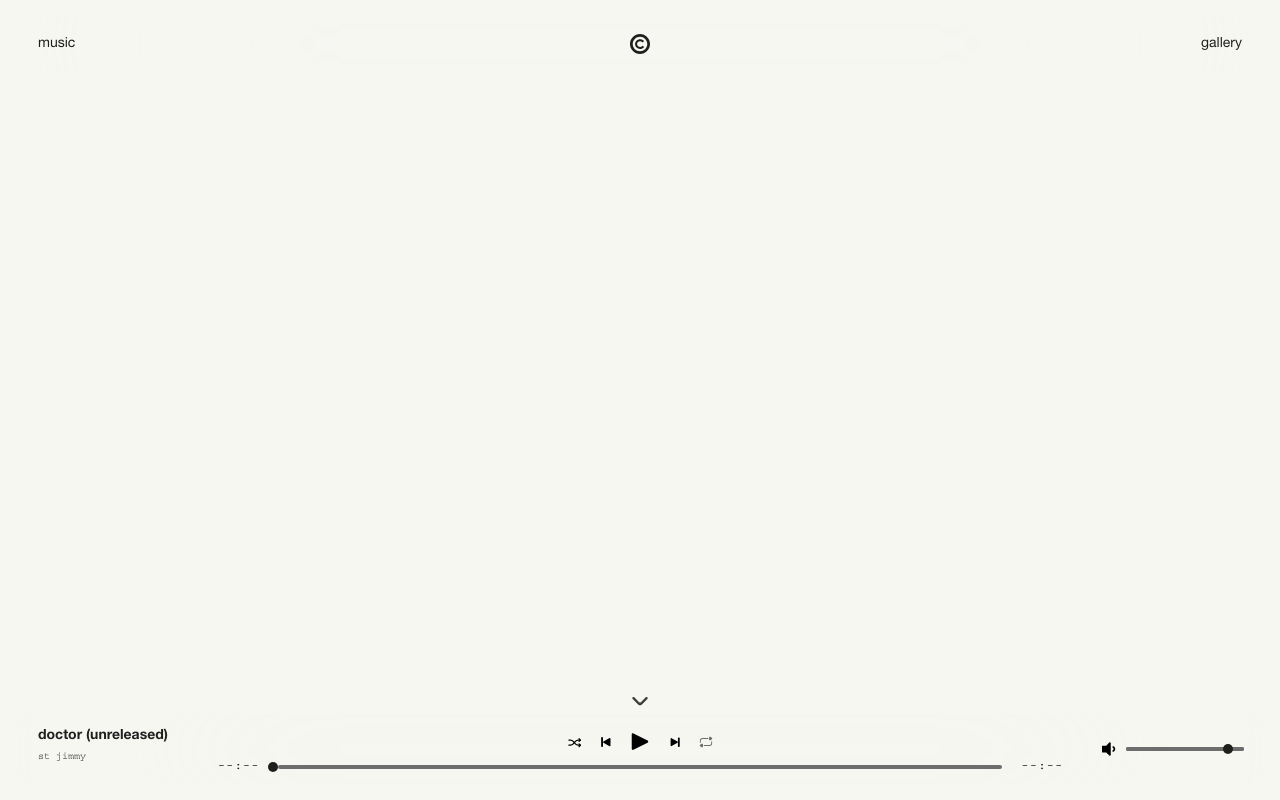
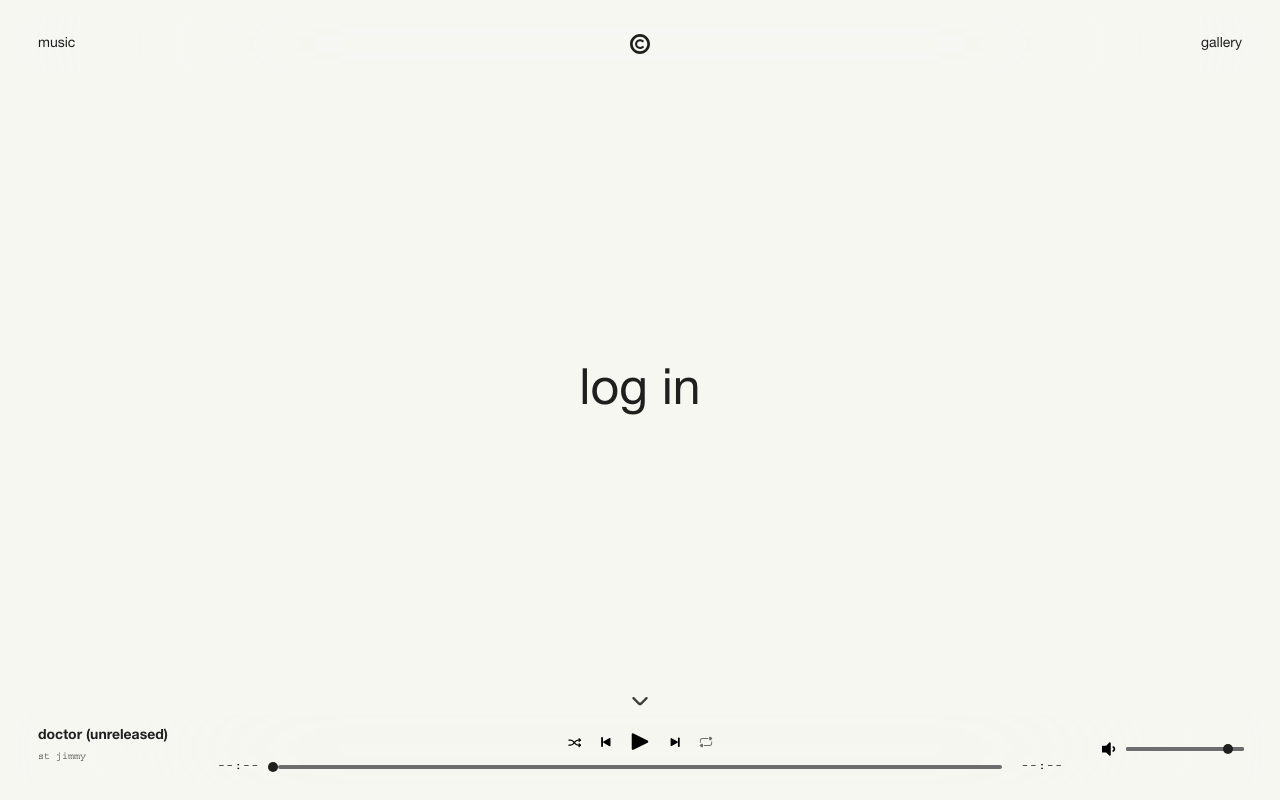
Before and after one commit to jimmydagumjr/catharsis, a React (Vite) app: page /admin in a window 1280 px wide. Built offline with nearby package versions, Linux system fonts and the light colour scheme; no server answers.

Commit message:
set up admin page(not functional yet)

```diff
--- a/src/App.jsx
+++ b/src/App.jsx
@@ -6,6 +6,7 @@ import Navbar from "./components/Navbar";
 import Music from "./pages/Music";
 import Gallery from "./pages/Gallery";
 import Catharsis from "./pages/Catharsis";
+import Admin from "./pages/Admin";
 
 function App() {
   return (
@@ -47,6 +48,14 @@ const RoutesWithAnimation = () => {
             </Page>
           }
         />
+        <Route
+          path="/admin"
+          element={
+            <Page pageKey="admin">
+              <Admin />
+            </Page>
+          }
+        />
       </Routes>
     </AnimatePresence>
   );
--- /dev/null
+++ b/src/assets/css/Admin.module.css
@@ -0,0 +1,16 @@
+.adminBody {
+  padding-top: calc(var(--headerheight) + 1.6rem);
+  padding-bottom: 10.2rem;
+  margin-inline: auto;
+  max-width: 90rem;
+  width: 100%;
+  display: flex;
+  justify-content: center;
+  align-items: center;
+  height: 100vh;
+}
+
+.logInButton {
+   font-size: 5rem;
+   height: 5rem;
+}
--- /dev/null
+++ b/src/lib/helper/supaBaseClient.jsx
@@ -0,0 +1,6 @@
+import { createClient } from "@supabase/supabase-js";
+
+export const supabase = createClient(
+  import.meta.env.VITE_CATHARSIS_SUPABASE_URL,
+  import.meta.env.VITE_CATHARSIS_SUPABASE_ANON_KEY,
+);
--- /dev/null
+++ b/src/pages/Admin.jsx
@@ -0,0 +1,13 @@
+import AdminCSS from "./../assets/css/Admin.module.css";
+import { supabase } from "./../lib/helper/supaBaseClient.jsx";
+import { Auth } from "@supabase/auth-ui-react";
+
+const Admin = () => {
+  return (
+    <div className={AdminCSS.adminBody}>
+      <button className={AdminCSS.logInButton}>log in</button>
+    </div>
+  );
+};
+
+export default Admin;
```
Also changed, not shown: package.json (+6 -1 lines), 2 other files (tests, documents, lock files or other folders).
